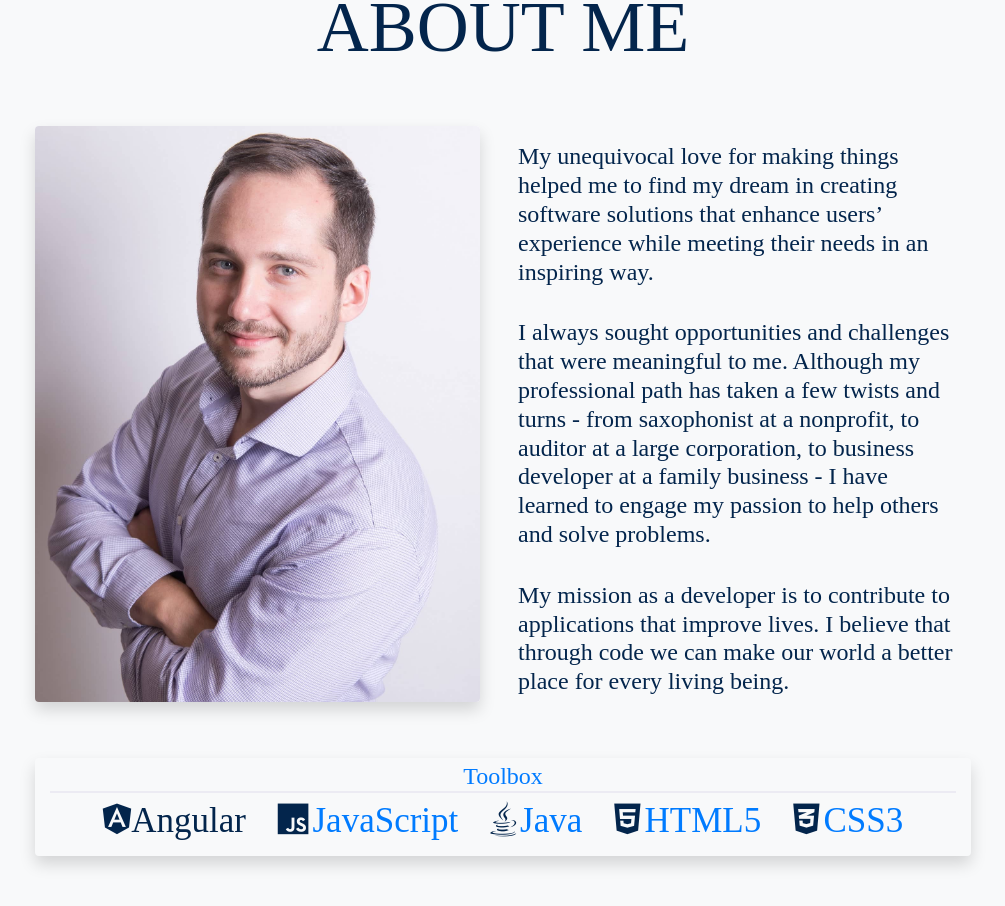
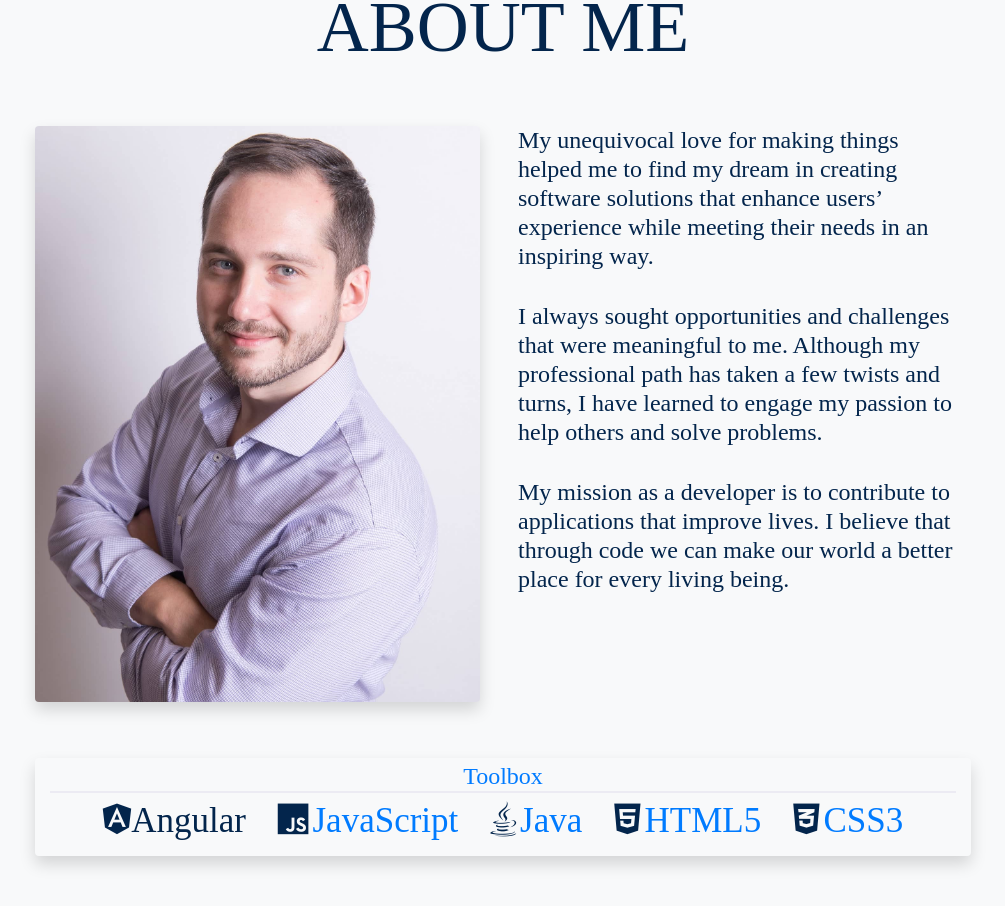
Before and after one commit to IvanOkh/Personal-portfolio, an Angular app: page / in a window 1280 px wide. Shown: the part 880-1786 px from the top of the page, without its empty margins (137-1142 px from the left). Built offline with nearby package versions, Linux system fonts and the light colour scheme.

Commit message:
Adjusted margin-top

```diff
--- a/src/app/about-section/about-section.component.html
+++ b/src/app/about-section/about-section.component.html
@@ -15,7 +15,7 @@
       </div>
       <div
         data-aos="fade-up-left"
-        class="col-sm-11 col-md-10 mt-3 col-lg-5 mx-sm-1 mx-md-2"
+        class="col-sm-11 col-md-10 col-lg-5 mx-sm-1 mx-md-2"
       >
         <h4 id="bodytext" class="pb-4">
           My unequivocal love for making things helped me to find my dream in
@@ -25,10 +25,8 @@
 
         <h4 id="bodytext" class="pb-4">
           I always sought opportunities and challenges that were meaningful to
-          me. Although my professional path has taken a few twists and turns -
-          from saxophonist at a nonprofit, to auditor at a large corporation, to
-          business developer at a family business - I have learned to engage my
-          passion to help others and solve problems.
+          me. Although my professional path has taken a few twists and turns, I
+          have learned to engage my passion to help others and solve problems.
         </h4>
 
         <h4 id="bodytext" class="pb-4">
```
